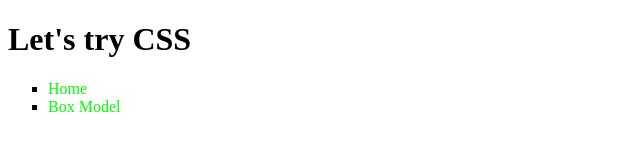
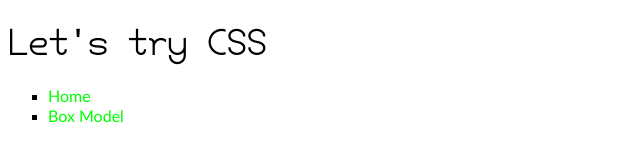
Before and after one commit to KenjiAu-Creator/4.2-lets-try-css, a plain HTML site: page index.html in a window 1280 px wide. Shown: the whole page, without its empty margins (0-640 px from the left). Drawn offline with Linux system fonts and the light colour scheme.

Commit message:
added in custom cherry text font

```diff
--- a/css/main.css
+++ b/css/main.css
@@ -1,3 +1,16 @@
+/*
+ * This is NOT a selector! We are defining a font that the browser
+ * /client can downlad and use.
+ * link @ https://www.dafont.com/cherry.font
+ * You will need to create a new block for each font file / font family
+ */
+@font-face {
+  font-family: 'Cherry Monospace-Light';
+  src: url('../fonts/cherry-monospace/Cherry\ Monospace-Light.ttf') format('truetype');
+  font-weight: normal; /* Thickness: how bold or light is it? */
+  font-style: normal; /* Is it italic? */
+}
+
 html {
 
 }
@@ -17,9 +30,19 @@ link @ https://make.wordpress.org/accessibility/handbook/markup/the-css-class-sc
   word-wrap: normal !important;
 }
 
+/* headings */
+h1 {
+  font-family: 'Cherry Monospace-Light', 'Courier New', Courier, monospace;
+}
+
 nav a {
   text-decoration: none; /* gets rid of the underline */
   color: rgb( 0, 255, 0); /* There are a few ways to handle color... name, RGB, Hex are most common */
+
+  /* Font-Family is used for defining which font should be used here.
+   *  If the first font in the comma-separated list is not installed then it will move to the next font.
+   */
+  font-family: "Trebuchet MS", Helvetica, sans-serif;
 }
 /* The "hover" state of any anchor (a) inside of a nav */
 nav a:hover {
```
Also changed, not shown: fonts/cherry-monospace/Cherry Monospace-Light.ttf (added).
